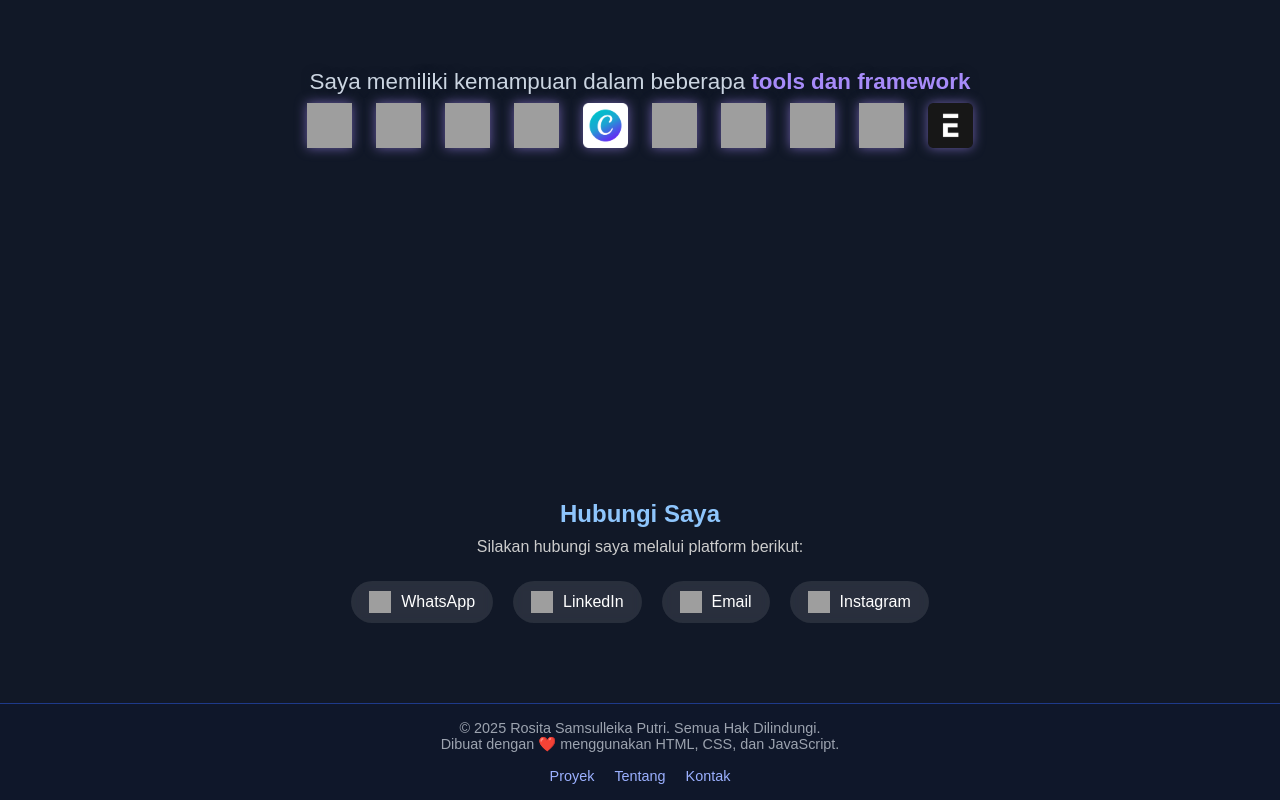
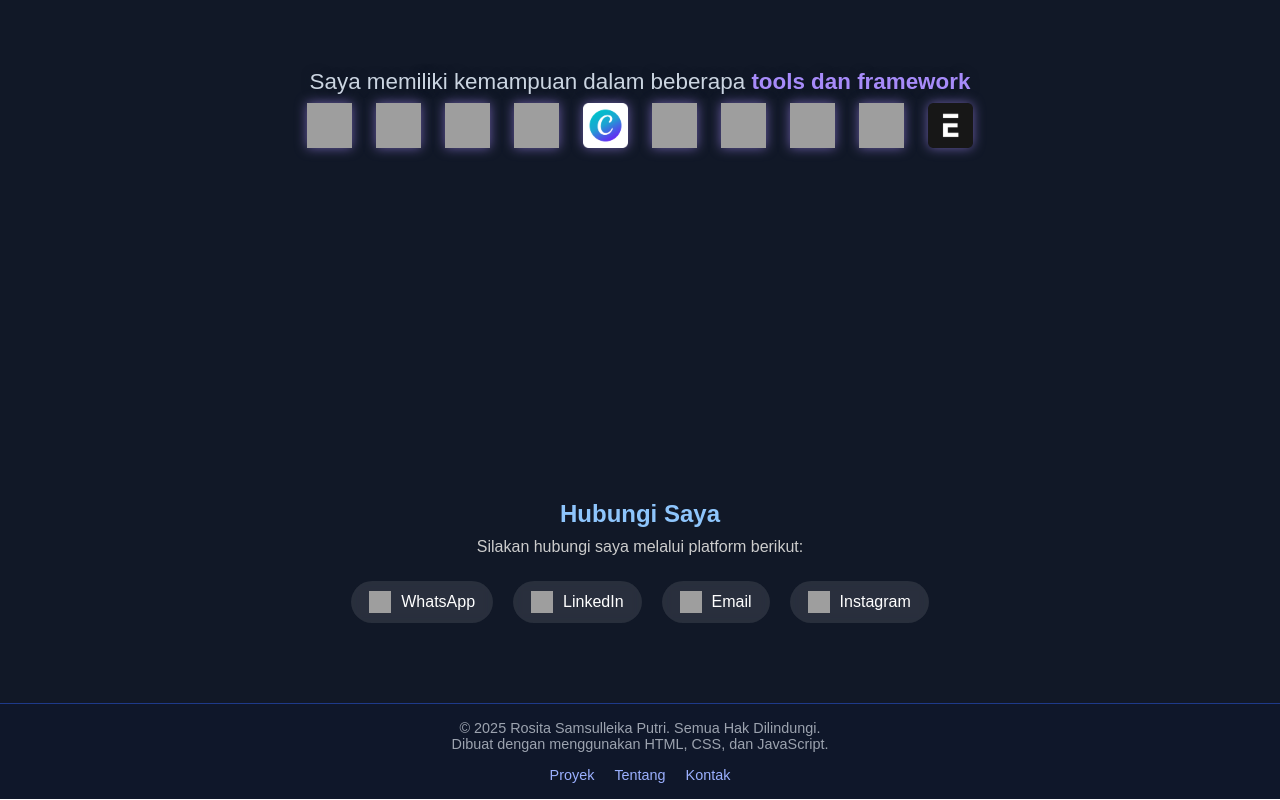
Before and after one commit to acaaa14/Portofolio, a plain HTML site: page index.html in a window 1280 px wide. Shown: the part 3747-4547 px from the top of the page. Drawn offline with Linux system fonts and the light colour scheme; grey boxes are pictures that could not be loaded.

Commit message:
rositajelek

```diff
--- a/index.html
+++ b/index.html
@@ -264,7 +264,7 @@
 <footer>
   <div class="footer-container">
     <p>&copy; 2025 Rosita Samsulleika Putri. Semua Hak Dilindungi.</p>
-    <p>Dibuat dengan ❤️ menggunakan HTML, CSS, dan JavaScript.</p>
+    <p>Dibuat dengan menggunakan HTML, CSS, dan JavaScript.</p>
     <ul class="footer-links">
       <li><a href="#work">Proyek</a></li>
       <li><a href="#about">Tentang</a></li>
--- a/script.js
+++ b/script.js
@@ -29,6 +29,8 @@ function typeEffect() {
     }
   }
 }
+
+
 
 window.addEventListener("load", typeEffect);
 
```
